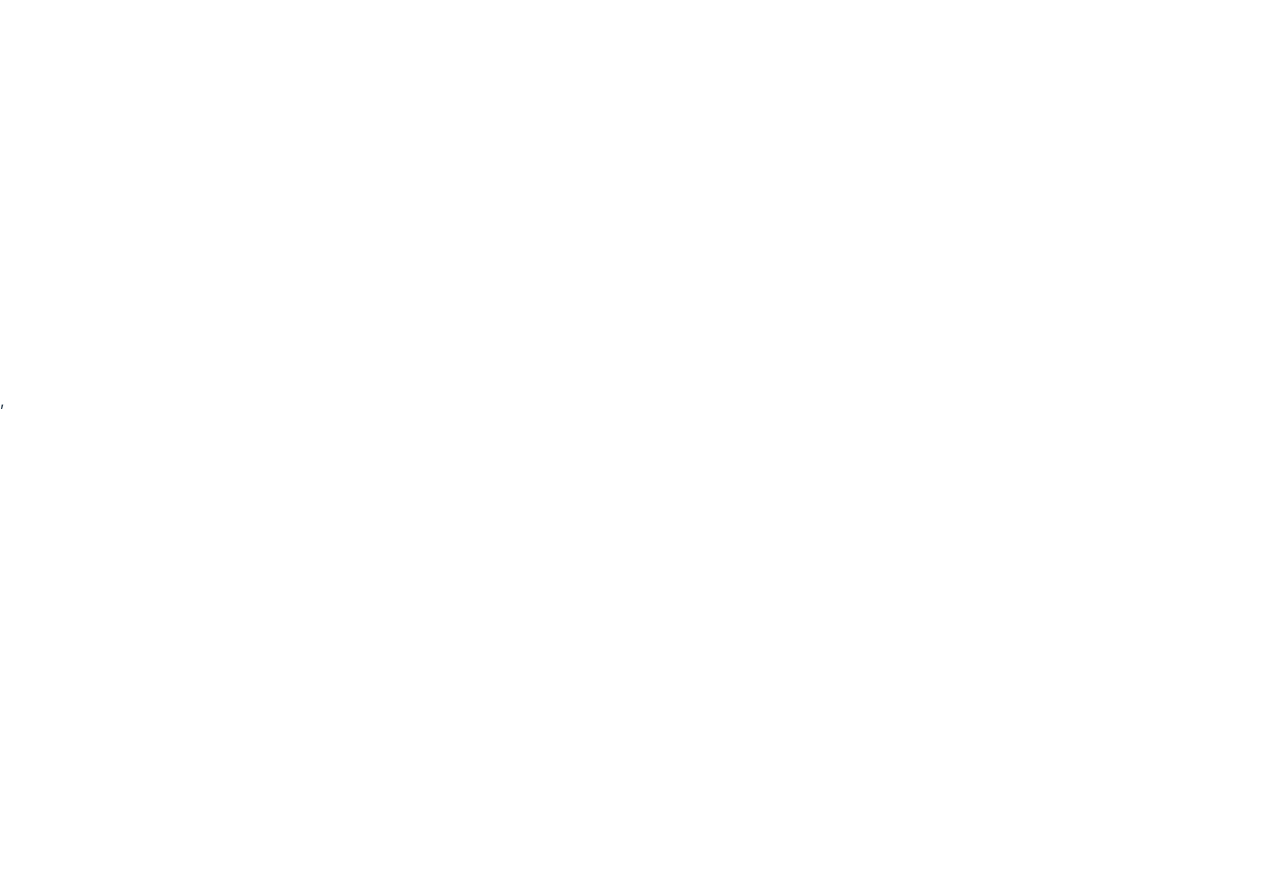
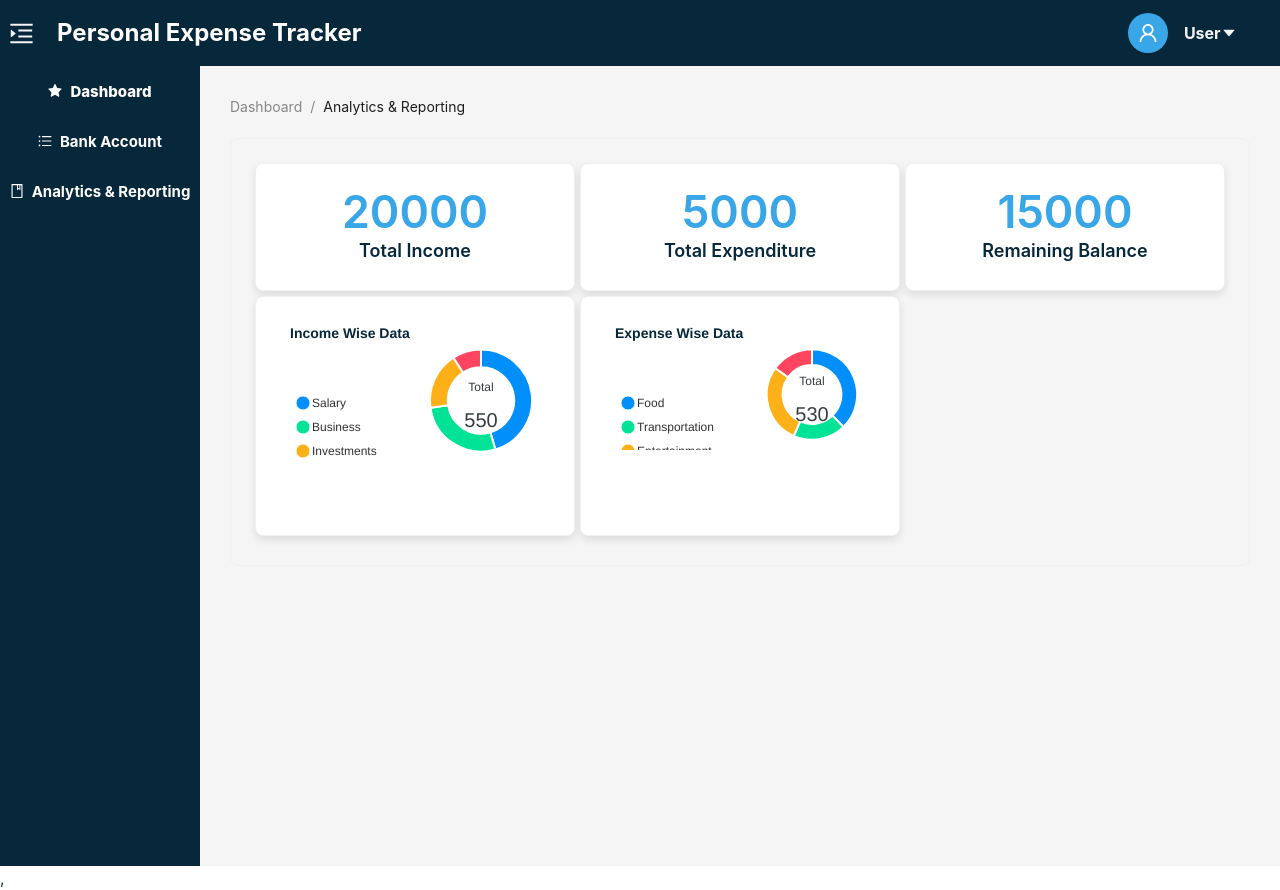
Before and after one commit to hemanthkumarv24/PersonalExpenseTracker, a React (Vite) app: page /analytics in a window 1280 px wide. Before the commit this address had no page. Before the commit the page ends 800 px from the top, so only its background shows below. Built offline with nearby package versions, Linux system fonts and the light colour scheme.

Commit message:
added Analytics

```diff
--- a/package.json
+++ b/package.json
@@ -18,10 +18,12 @@
     "@mui/x-charts": "^6.19.4",
     "@reduxjs/toolkit": "^2.2.1",
     "antd": "^5.14.1",
+    "apexcharts": "^3.47.0",
     "axios": "^1.6.7",
     "moment": "^2.30.1",
     "mysql": "^2.18.1",
     "react": "^18.2.0",
+    "react-apexcharts": "^1.4.1",
     "react-dom": "^18.2.0",
     "react-redux": "^9.1.0",
     "react-router-dom": "^6.22.0",
--- a/src/App.css
+++ b/src/App.css
@@ -120,3 +120,22 @@
   color: #676767;
 
 }
+
+.chart {
+  min-height:280px;
+  max-height:280px;
+}
+
+@media (min-width: 1250px) and (max-width : 1400px) {
+  .chart {
+    min-height:240px;
+    max-height:240px;
+  }
+}
+
+@media (min-width: 1000px) and (max-width : 1250px) {
+  .chart {
+    min-height:200px;
+    max-height:200px;
+  }
+}
--- a/src/App.jsx
+++ b/src/App.jsx
@@ -6,6 +6,7 @@ import { ConfigProvider } from 'antd';
 import { BrowserRouter as Router, Route, Routes } from 'react-router-dom';
 import Dashboard from './dash/Dashboard';
 import UserBankDetailsForm from './common/Bank';
+import Analytics from './analysis/Analytics';
 
 
 
@@ -23,6 +24,8 @@ function App() {
       <Route path='/sign-up' element={<SignUp/>}/>
       <Route path='/dashboard' element={<Dashboard/>}/>
       <Route path='/bank' element={<UserBankDetailsForm/>}/>
+      <Route path='/analytics' element={<Analytics/>}/>
+
 
 
 </Routes>
--- /dev/null
+++ b/src/analysis/Analytics.tsx
@@ -0,0 +1,76 @@
+import {
+  Breadcrumb,
+  Card,
+  Col,
+  Flex,
+  Modal,
+  Row,
+  Select,
+  Typography,
+} from "antd";
+import { useNavigate } from "react-router";
+import React, {
+  SetStateAction,
+  useEffect,
+  useState,
+} from "react";
+import Cards from "./Cards";
+
+import { useLocation } from "react-router-dom";
+import axios from "axios";
+import StateDashboardLayout from "../dashboard/DashboardLayout";
+// import { report } from "process";
+
+
+
+interface Scheme {
+  scheme_name: string;
+}
+
+const { Option } = Select;
+
+const Analytics = () => {
+  const navigate = useNavigate();
+
+
+
+  return (
+    <StateDashboardLayout>
+      {/* <Typography
+        style={{
+          fontSize: 30,
+          fontWeight: 'bold',
+          marginBottom: 10,
+          fontFamily: 'Garamond, Serif', // Change to the desired font
+          color: '#163D20', // Change to the desired color
+        }}
+      > */}
+      {/* <p
+        className="dark-label"
+        style={{ textAlign: "left", marginBottom: "1%" }}
+      >
+        Analytics
+      </p> */}
+      {/* </Typography> */}
+
+      <Breadcrumb
+        items={[
+          {
+            title: "Dashboard",
+            // onClick: () => navigate("/dept-dashboard", { state: { data } }),
+          },
+          { title: "Analytics & Reporting" },
+        ]}
+        style={{ marginBottom: 20 }}
+      />
+      <Card style={{ background: 'rgba(255, 255, 255, 0)', boxShadow: "0 4px 8px rgba(0, 0, 0, 0)" }}>
+
+
+            <Cards report={undefined} />
+
+       </Card>
+    </StateDashboardLayout>
+  );
+};
+
+export default Analytics;
--- /dev/null
+++ b/src/analysis/Cards.tsx
@@ -0,0 +1,59 @@
+import { Card, Col,  Row } from "antd"
+import IncomeBased from "./IncomeBased";
+import ExpenseBased from "./ExpenseBased";
+import CasteCategory from "./CasteCategory";
+import BplBased from "./BplBased";
+import React from "react";
+
+const Cards = (report: any) => {
+  const data =report.report
+  return (
+    <>
+          <Row gutter={[5,5]}>
+            <Col xs={24} sm={24} md={12} lg={8} xl={8}>
+            <Card style={{ width: '100%', textAlign: 'center', boxShadow: '0 4px 8px rgba(0, 0, 0, 0.1)', background: '#fff', }}>
+          <h1 style={{ margin: 0,fontWeight: 600,  color: '#38a6e7' }}>20000</h1>
+
+          <p style={{ color: "#07273a",  fontWeight: 600, fontSize:'18px', margin: 0 }}> Total Income </p>
+        </Card>
+            </Col>
+            <Col xs={24} sm={24} md={12} lg={8} xl={8}>
+            <Card
+          style={{ width: '100%',  textAlign: 'center', boxShadow: '0 4px 8px rgba(0, 0, 0, 0.1)', background: '#fff', }}>
+          <h1 style={{ margin: 0,fontWeight: 600, color: '#38a6e7' }}>5000</h1>
+          <p style={{ color: "#07273a",  fontWeight: 600,fontSize:'18px', margin: 0 }}> Total Expenditure</p>
+        </Card>
+            </Col>
+            <Col xs={24} sm={24} md={12} lg={8} xl={8}>
+            <Card style={{ width: '100%',  textAlign: 'center', boxShadow: '0 4px 8px rgba(0, 0, 0, 0.1)', background: '#fff', }}>
+          <h1 style={{ margin: 0, fontWeight: 600, color: '#38a6e7' }}>15000</h1>
+          <p style={{ color: "#07273a", fontWeight: 600,fontSize:'18px', margin: 0 }}> Remaining Balance </p>
+        </Card>
+            </Col>
+          </Row>
+
+
+
+
+        {data !== null &&(
+        <>
+              <Row gutter={[5,5]} style={{marginTop:'5px'}}>
+                  <Col xs={24} sm={24} md={12} lg={8} xl={8}>
+                    <IncomeBased/>
+                  </Col>
+                  <Col xs={24} sm={24} md={12} lg={8} xl={8}>
+                    <ExpenseBased />
+                  </Col>
+                  {/* <Col xs={24} sm={24} md={12} lg={8} xl={8}>
+                    <BplBased  data = {undefined}/>
+                  </Col> */}
+            </Row>
+        </>
+        )}
+
+    </>
+  );
+};
+
+
+export default Cards;
--- /dev/null
+++ b/src/analysis/ExpenseBased.tsx
@@ -0,0 +1,87 @@
+import { Card } from 'antd';
+import { useEffect, useState } from 'react';
+import ReactApexChart from 'react-apexcharts';
+import '../analysis/cards.css';
+import React from 'react';
+
+const ExpenseBased = () => {
+  // Hardcoded sample data for expenses
+  const sampleData = {
+    food: 200,
+    transportation: 100,
+    entertainment: 150,
+    utilities: 80
+  };
+
+  const categories = ['Food', 'Transportation', 'Entertainment', 'Utilities'];
+  const series = categories.map(category => sampleData[category.toLowerCase()]);
+
+  const [isSmallScreen, setIsSmallScreen] = useState(window.innerWidth < 400);
+  const [fontSize, setFontSize] = useState<'12px' | '3px'>('12px');
+
+  useEffect(() => {
+    const handleResize = () => {
+      setIsSmallScreen(window.innerWidth < 400);
+      setFontSize(window.innerWidth < 350 ? '3px' : '12px');
+    };
+    window.addEventListener('resize', handleResize);
+    return () => {
+      window.removeEventListener('resize', handleResize);
+    };
+  }, []);
+
+  const options = {
+    title: {
+      text: 'Expense Wise Data',
+      align: 'left',
+      style: {
+        fontSize: "14px",
+        fontWeight: 700,
+        color: '#07273a',
+      },
+    },
+    dataLabels: {
+      enabled: false,
+    },
+    plotOptions: {
+      pie: {
+        donut: {
+          labels: {
+            show: true,
+            total: {
+              show: true,
+              label: 'Total',
+              fontSize,
+              formatter: (w) => {
+                const total = w.globals.seriesTotals.reduce((a, b) => a + b, 0);
+                return isSmallScreen ? `${total}` : `${total}`;
+              },
+            },
+          },
+        },
+      },
+    },
+    labels: categories,
+    legend: {
+      position: 'left',
+      offsetY: 50,
+      fontSize,
+      labels: {
+        colors: '#333',
+        useSeriesColors: false,
+      },
+    },
+  };
+
+  return (
+    <Card className="chart" style={{ width: '100%', textAlign: 'center', boxShadow: '0 4px 8px rgba(0, 0, 0, 0.1)', background: '#fff', marginBottom: '5px' }}>
+      <ReactApexChart
+        type="donut"
+        options={options}
+        series={series}
+      />
+    </Card>
+  );
+};
+
+export default ExpenseBased;
--- /dev/null
+++ b/src/analysis/IncomeBased.tsx
@@ -0,0 +1,87 @@
+import { Card } from 'antd';
+import { useEffect, useState } from 'react';
+import ReactApexChart from 'react-apexcharts';
+import '../analysis/cards.css';
+import React from 'react';
+
+const IncomeBased = () => {
+  // Hardcoded sample data
+  const sampleData = {
+    salary: 250,
+    business: 150,
+    investments: 100,
+    other: 50
+  };
+
+  const categories = ['Salary', 'Business', 'Investments', 'Other'];
+  const series = categories.map(category => sampleData[category.toLowerCase()]);
+
+  const [isSmallScreen, setIsSmallScreen] = useState(window.innerWidth < 400);
+  const [fontSize, setFontSize] = useState<'12px' | '3px'>('12px');
+
+  useEffect(() => {
+    const handleResize = () => {
+      setIsSmallScreen(window.innerWidth < 400);
+      setFontSize(window.innerWidth < 350 ? '3px' : '12px');
+    };
+    window.addEventListener('resize', handleResize);
+    return () => {
+      window.removeEventListener('resize', handleResize);
+    };
+  }, []);
+
+  const options = {
+    title: {
+      text: 'Income Wise Data',
+      align: 'left',
+      style: {
+        fontSize: "14px",
+        fontWeight: 700,
+        color: '#07273a',
+      },
+    },
+    dataLabels: {
+      enabled: false,
+    },
+    plotOptions: {
+      pie: {
+        donut: {
+          labels: {
+            show: true,
+            total: {
+              show: true,
+              label: 'Total',
+              fontSize,
+              formatter: (w) => {
+                const total = w.globals.seriesTotals.reduce((a, b) => a + b, 0);
+                return isSmallScreen ? `${total}` : `${total}`;
+              },
+            },
+          },
+        },
+      },
+    },
+    labels: categories,
+    legend: {
+      position: 'left',
+      offsetY: 50,
+      fontSize,
+      labels: {
+        colors: '#333',
+        useSeriesColors: false,
+      },
+    },
+  };
+
+  return (
+    <Card className="chart" style={{ width: '100%', textAlign: 'center', boxShadow: '0 4px 8px rgba(0, 0, 0, 0.1)', background: '#fff', marginBottom: '5px' }}>
+      <ReactApexChart
+        type="donut"
+        options={options}
+        series={series}
+      />
+    </Card>
+  );
+};
+
+export default IncomeBased;
--- /dev/null
+++ b/src/analysis/cards.css
@@ -0,0 +1,3 @@
+.custom-apex-chart .apexcharts-donut-labels-texts tspan {
+  font-size: 3px !important;
+}
--- a/src/dashboard/DashboardLayout.jsx
+++ b/src/dashboard/DashboardLayout.jsx
@@ -120,7 +120,7 @@ const StateDashboardLayout = ({ children }) => {
       <Button
         type="text"
         style={getButtonStyle("analytics")}
-        onClick={() => handleCall("", "analytics")}
+        onClick={() => handleCall("/analytics", "analytics")}
       >
         <BookOutlined
           style={{
```
Also changed, not shown: 2 other files (tests, documents, lock files or other folders).
